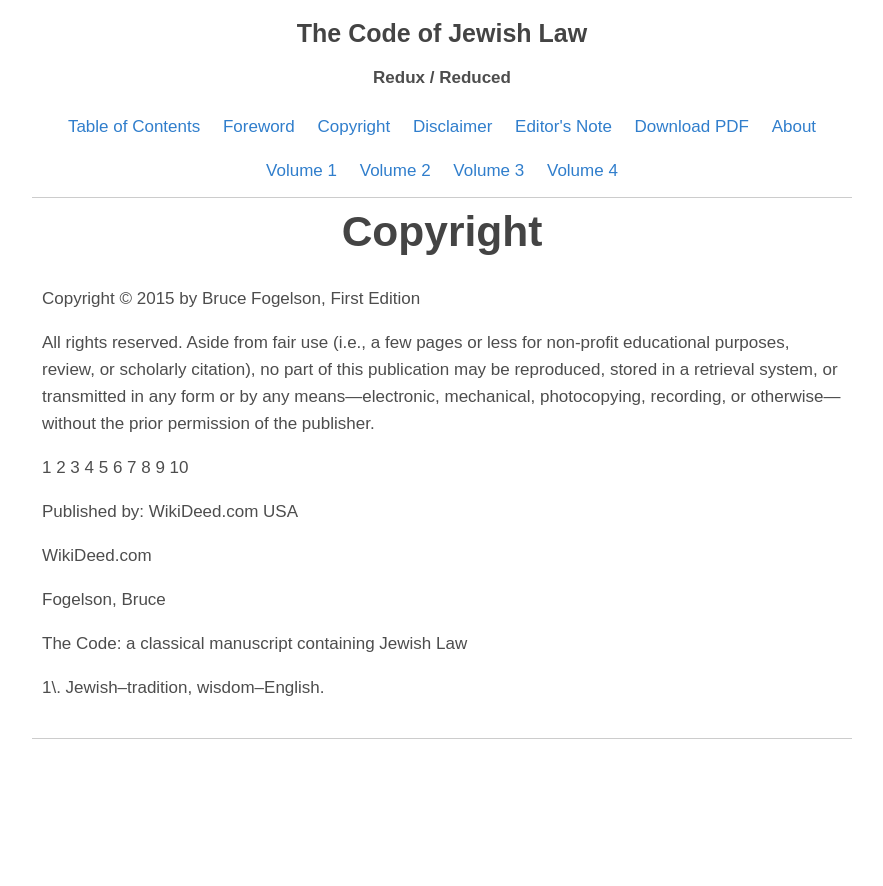
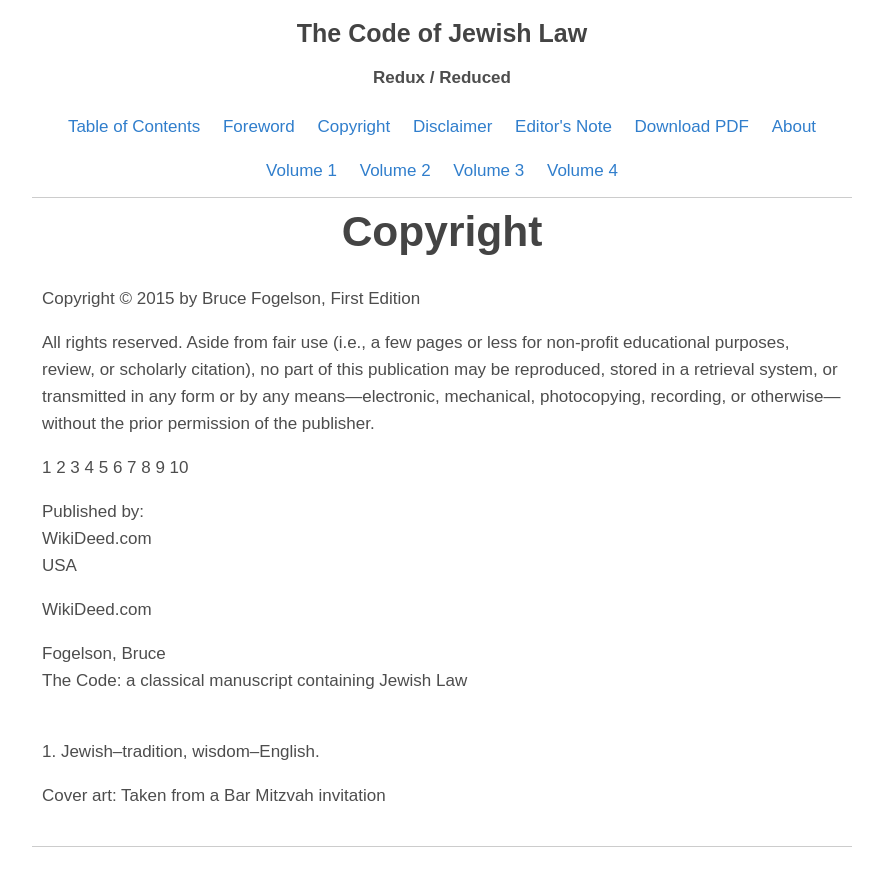
Before and after one commit to wikideed/wikideed.github.io, a Jekyll site: the page built from copyright.html, in a window 1280 px wide. Shown: the top 886 px of the page, without its empty margins (198-1081 px from the left). Built offline with Jekyll 4.4.1, drawn with Linux system fonts in a browser that asks for light colours.

Commit message:
Fix copyright

```diff
--- a/copyright.html
+++ b/copyright.html
@@ -5,7 +5,7 @@
 permalink: "/copyright/"
 ---
 
-<p>Copyright © 2015 by Bruce Fogelson, First Edition
+<p>Copyright © 2015 by Bruce Fogelson, First Edition</p>
 
 <p>All rights reserved. Aside from fair use (i.e., a few pages or less for
 non-profit educational purposes, review, or scholarly citation), no part
@@ -16,14 +16,14 @@
 
 <p>1 2 3 4 5 6 7 8 9 10</p>
 
-<p>Published by:
-WikiDeed.com
+<p>Published by:<br>
+WikiDeed.com<br>
 USA</p>
 
 <p>WikiDeed.com</p>
 
-<p>Fogelson, Bruce</p>
+<p>Fogelson, Bruce
+<br>The Code: a classical manuscript containing Jewish Law</p>
+<br>1. Jewish–tradition, wisdom–English.</p>
 
-<p>The Code: a classical manuscript containing Jewish Law</p>
-
-<p>1\. Jewish–tradition, wisdom–English.</p>
+<p>Cover art: Taken from a Bar Mitzvah invitation</p>
```
Also changed, not shown: 1 other file.
